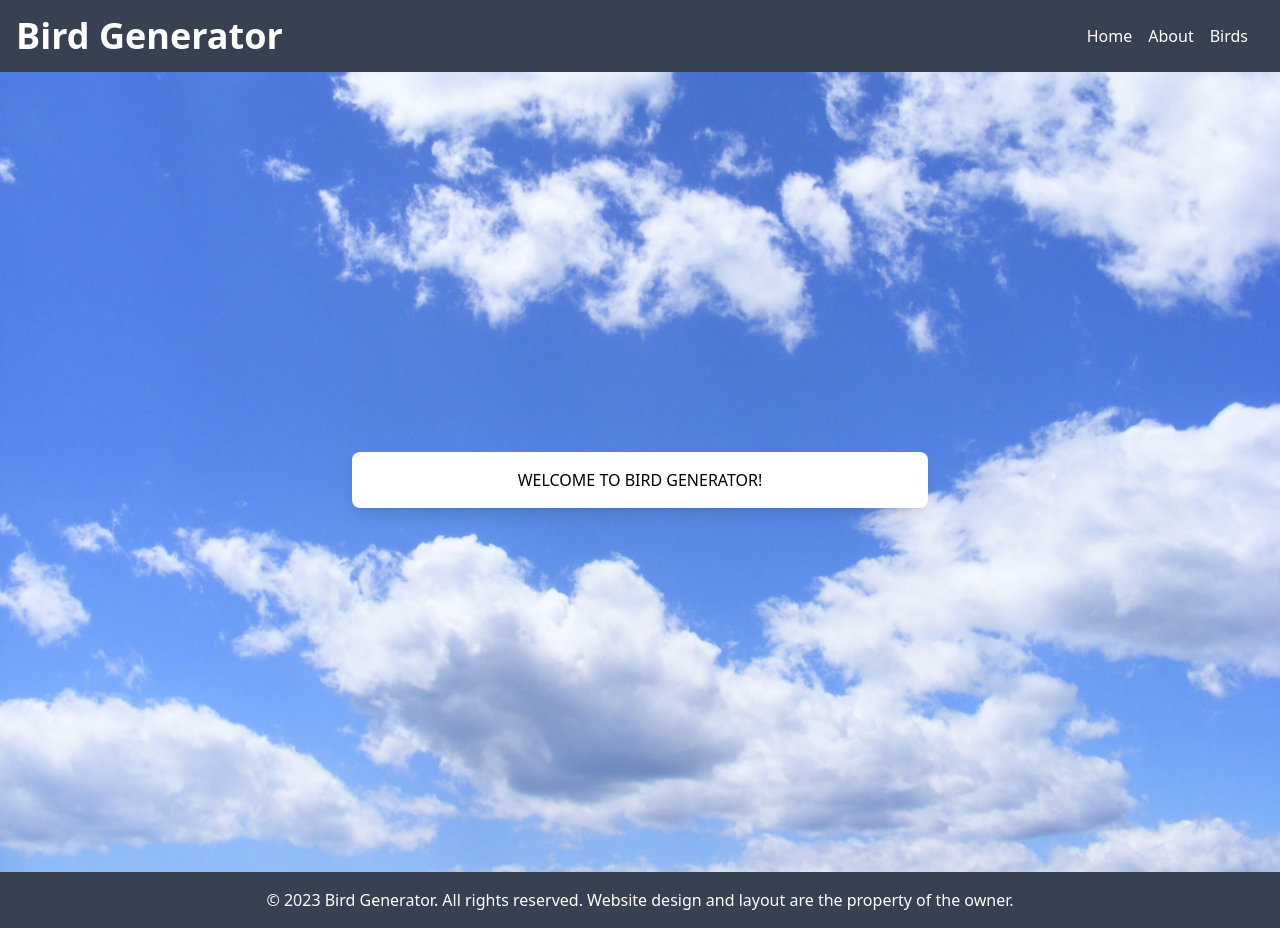
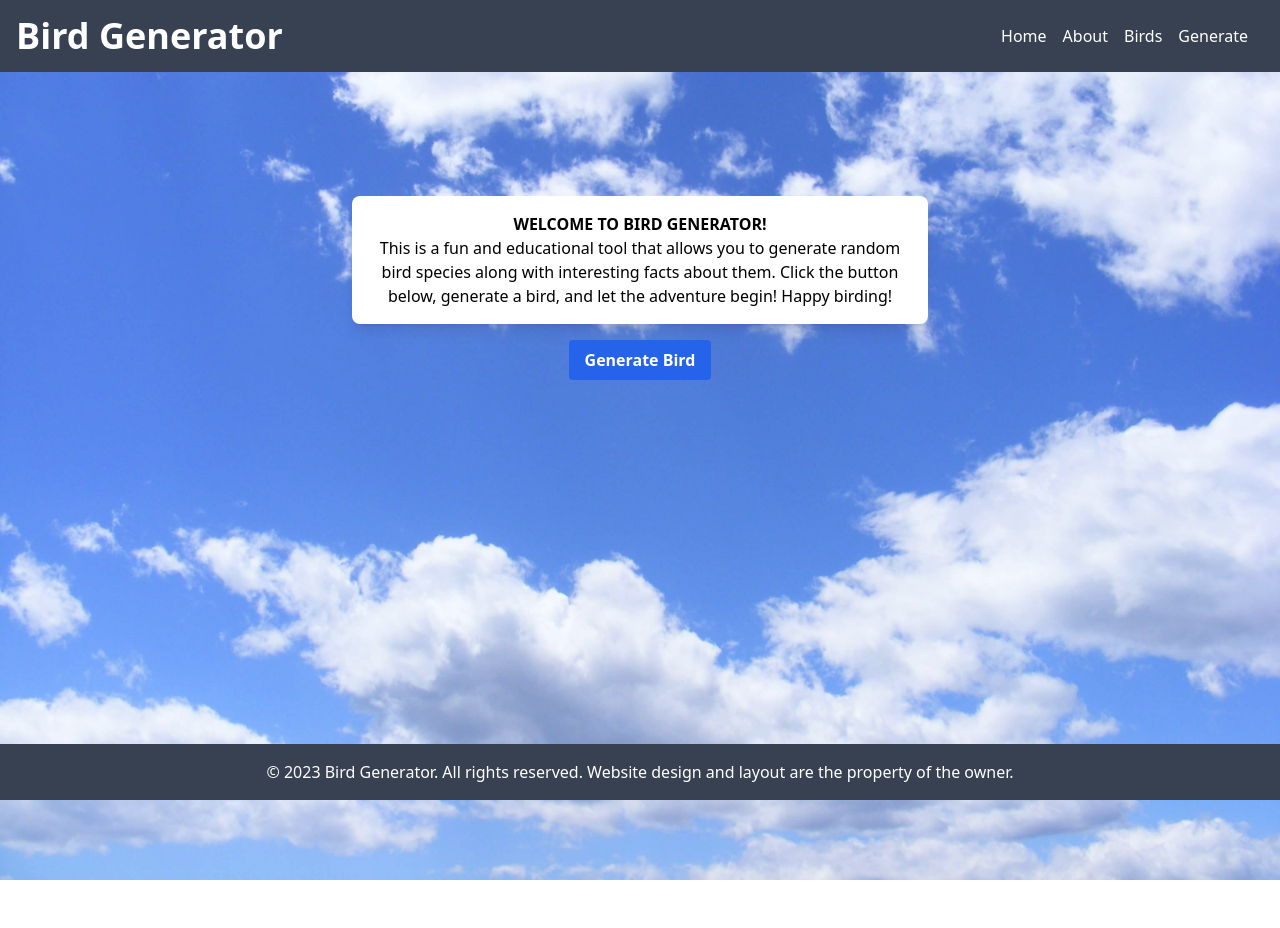
Before and after one commit to willthedevelop3r/birds-frontend, a React (Create React App) app: page / in a window 1280 px wide. After the commit the page ends 800 px from the top, so only its background shows below. Built offline with nearby package versions, Linux system fonts and the light colour scheme.

Commit message:
home component complete and worked on navbar function

```diff
--- a/src/App.js
+++ b/src/App.js
@@ -1,6 +1,6 @@
 import Background from './components/Background';
 import Home from './components/Home';
-import Birds from './components/Birds';
+import GenerateBird from './components/GenerateBird';
 import Navbar from './components/NavBar';
 import Footer from './components/Footer';
 import { BrowserRouter as Router, Routes, Route } from 'react-router-dom';
@@ -16,7 +16,7 @@ function App() {
           <Background />
           <Routes>
             <Route path='/' element={<Home />} />
-            <Route path='/birds' element={<Birds />} />
+            <Route path='/generate' element={<GenerateBird />} />
             {/* Add more routes for other pages if needed */}
           </Routes>
         </div>
--- a/src/components/Birds.jsx
+++ b/src/components/GenerateBird.jsx
@@ -1,7 +1,7 @@
 import React, { useState, useEffect } from 'react';
 import generateBird from '../utils/api';
 
-const Birds = () => {
+const GenerateBird = () => {
   const [bird, setBird] = useState(null);
   const [error, setError] = useState(null);
 
@@ -86,4 +86,4 @@ const Birds = () => {
   );
 };
 
-export default Birds;
+export default GenerateBird;
--- a/src/components/Home.jsx
+++ b/src/components/Home.jsx
@@ -1,12 +1,29 @@
 import React from 'react';
+import { Link } from 'react-router-dom';
 
 const Home = () => {
   return (
-    <div className='flex flex-col items-center justify-center min-h-screen'>
-      <div className='mt-2 sm:mt-4 bg-white shadow-lg rounded-lg overflow-hidden p-4 max-w-xl w-full'>
-        <h3 className='text-center'>WELCOME TO BIRD GENERATOR!</h3>
-        <p></p>
+    <div className='flex flex-col items-center mt-[60px] mb-8 px-4 sm:px-8'>
+      <div className='mt-16 bg-white shadow-lg rounded-lg overflow-hidden p-4 max-w-xl w-full'>
+        <h3 className='text-center font-bold'>WELCOME TO BIRD GENERATOR!</h3>
+        <p className='text-center'>
+          This is a fun and educational tool that allows you to generate random
+          bird species along with interesting facts about them. Click the button
+          below, generate a bird, and let the adventure begin! Happy birding!
+        </p>
+        {/* <p className='text-center'>
+          Whether you are a bird enthusiast or just curious about the avian
+          world, Bird Generator is the perfect way to explore and discover
+          various bird species. Each generated bird comes with a beautiful image
+          and a set of intriguing facts to keep you engaged and informed.
+        </p> */}
       </div>
+      <Link
+        to='/generate' // Specify the path to navigate to
+        className='mt-4 bg-blue-600 hover:bg-blue-700 text-white font-bold py-2 px-4 rounded'
+      >
+        Generate Bird
+      </Link>
     </div>
   );
 };
--- a/src/components/NavBar.jsx
+++ b/src/components/NavBar.jsx
@@ -9,21 +9,29 @@ const Navbar = () => {
     setShowMenu(!showMenu);
   };
 
+  // Array for navigation items
+  const navItems = [
+    { title: 'Home', link: '/' },
+    { title: 'About', link: '/about' },
+    { title: 'Birds', link: '/birds' },
+    { title: 'Generate', link: '/generate' },
+  ];
+
   return (
     <nav className='flex items-center justify-between bg-gray-700 text-white p-4'>
-      <div className='flex items-center font-bold text-2xl sm:text-3xl md:text-4xl pacifico'>
+      <div className='flex items-center font-bold text-2xl sm:text-3xl md:text-4xl'>
         Bird Generator
       </div>
       <div className='hidden sm:flex items-center text-m sm:text-l'>
-        <a href='/' className='mr-4 text-m sm:text-l'>
-          Home
-        </a>
-        <a href='/about' className='mr-4 text-m sm:text-l'>
-          About
-        </a>
-        <a href='/birds' className='mr-4 text-m sm:text-l'>
-          Birds
-        </a>
+        {navItems.map((item) => (
+          <a
+            key={item.title}
+            href={item.link}
+            className='mr-4 text-m sm:text-l'
+          >
+            {item.title}
+          </a>
+        ))}
       </div>
       <div className='sm:hidden'>
         {showMenu ? (
@@ -40,15 +48,15 @@ const Navbar = () => {
       </div>
       {showMenu && (
         <div className='sm:hidden absolute top-16 right-0 left-0 bg-gray-700 p-4 w-full text-center'>
-          <a href='/' className='block my-2 text-white'>
-            Home
-          </a>
-          <a href='/about' className='block my-2 text-white'>
-            About
-          </a>
-          <a href='/birds' className='block my-2 text-white'>
-            Birds
-          </a>
+          {navItems.map((item) => (
+            <a
+              key={item.title}
+              href={item.link}
+              className='block my-2 text-white'
+            >
+              {item.title}
+            </a>
+          ))}
         </div>
       )}
     </nav>
```
